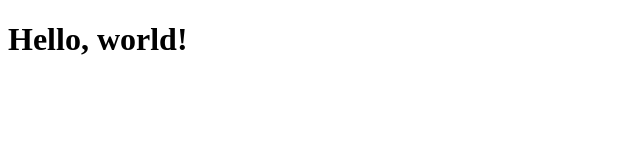
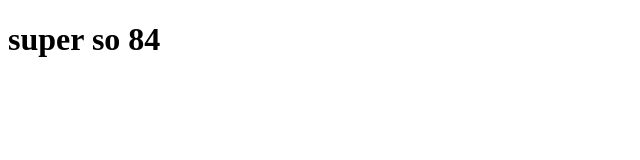
Before and after one commit to Nicothekiller/coursera-js, a plain HTML site: page site/index.html in a window 1280 px wide. Shown: the whole page, without its empty margins (0-640 px from the left). Drawn offline with Linux system fonts and the light colour scheme.

Commit message:
modified:   site/index.html

```diff
--- a/site/index.html
+++ b/site/index.html
@@ -16,7 +16,7 @@
         <!--[if lt IE 7]>
             <p class="browsehappy">You are using an <strong>outdated</strong> browser. Please <a href="#">upgrade your browser</a> to improve your experience.</p>
         <![endif]-->
-        <h1>Hello, world!</h1>
+        <h1>super so 84</h1>
         <script src="" async defer></script>
     </body>
 </html>
```
